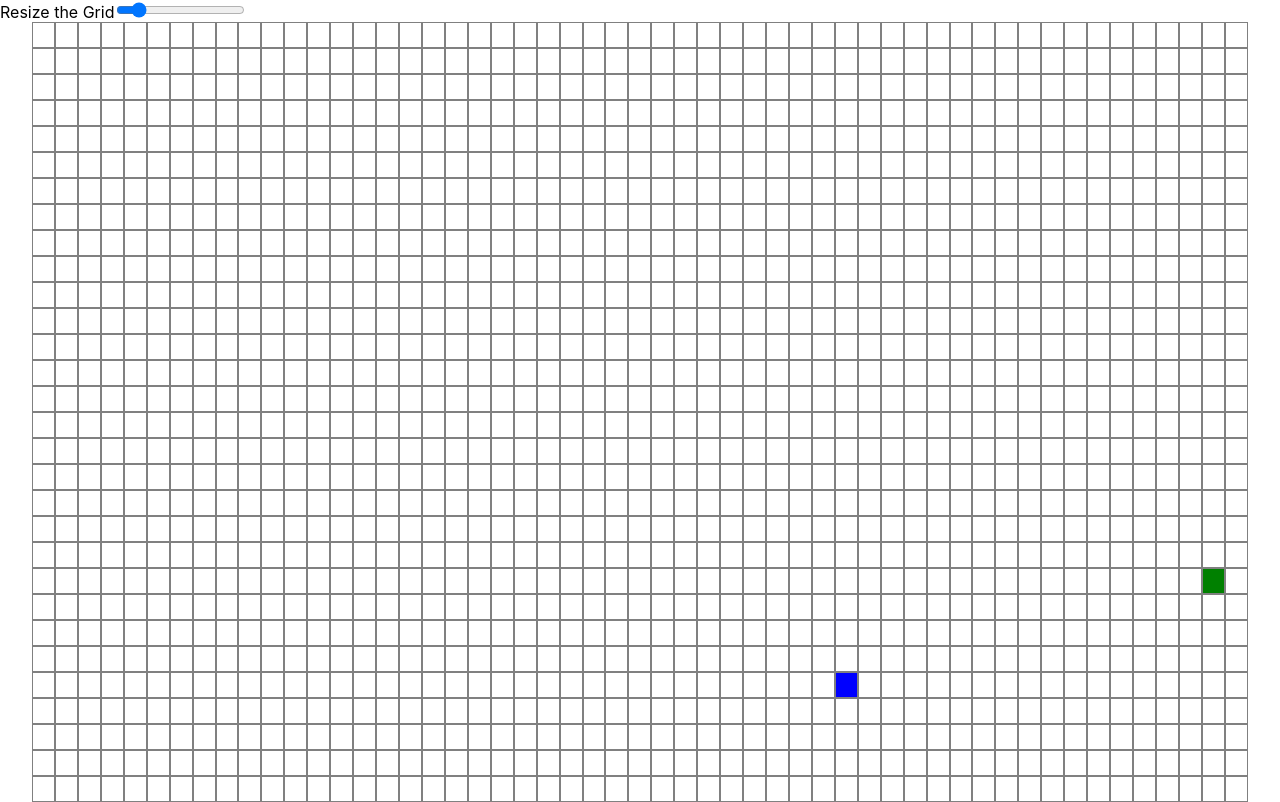
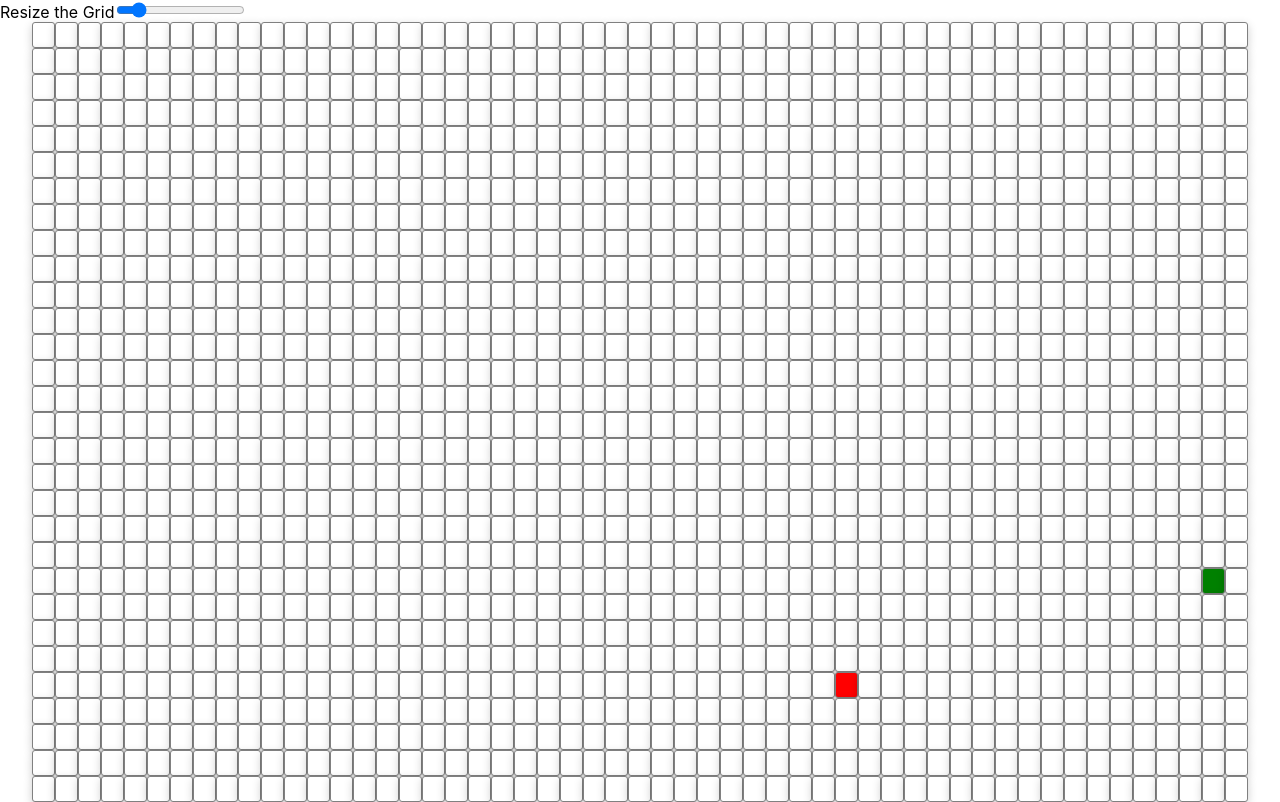
Before and after one commit to kdmladenov/Algorithms-Visualizer, a React (Create React App) app: page / in a window 1280 px wide. Built offline with nearby package versions, Linux system fonts and the light colour scheme.

Commit message:
Walls functionality with CSS animations

```diff
--- a/public/index.html
+++ b/public/index.html
@@ -11,7 +11,7 @@
     />
     <link rel="apple-touch-icon" href="%PUBLIC_URL%/logo192.png" />
     <link rel="manifest" href="%PUBLIC_URL%/manifest.json" />
-    <link rel="stylesheet" href="https://cdn.jsdelivr.net/npm/@fortawesome/fontawesome-free@5.15.4/css/fontawesome.min.css" integrity="sha384-jLKHWM3JRmfMU0A5x5AkjWkw/EYfGUAGagvnfryNV3F9VqM98XiIH7VBGVoxVSc7" crossorigin="anonymous">
+    <link rel="stylesheet" href="https://cdnjs.cloudflare.com/ajax/libs/font-awesome/5.15.4/css/all.min.css" integrity="sha512-1ycn6IcaQQ40/MKBW2W4Rhis/DbILU74C1vSrLJxCq57o941Ym01SwNsOMqvEBFlcgUa6xLiPY/NS5R+E6ztJQ==" crossorigin="anonymous" referrerpolicy="no-referrer" />
 
     <title>Algorithms Visualizer</title>
   </head>
--- a/src/components/pathfinder/Grid.js
+++ b/src/components/pathfinder/Grid.js
@@ -1,40 +1,87 @@
-import React from 'react';
+import React, { useEffect, useState } from 'react';
 import './styles/Grid.css';
 import Node from './Node';
 
 const Grid = ({ size }) => {
+  const [grid, setGrid] = useState([]);
+  const [mouseIsPressed, setMouseIsPressed] = useState(false);
+
   const aspectRatio = 16 / 9; // cols/rows
   const rowCount = Math.floor(90 / size);
   const colCount = Math.floor(rowCount * aspectRatio);
-  const grid = [];
-
-  for (let currentRow = 0; currentRow < rowCount; currentRow++) {
-    grid.push([]);
-    for (let currentCol = 0; currentCol < colCount; currentCol++) {
-      grid[currentRow].push([]);
-    }
-  }
 
   let startRow = Math.floor(Math.random() * rowCount);
   let startCol = Math.floor(Math.random() * colCount);
   let endRow = Math.floor(Math.random() * rowCount);
   let endCol = Math.floor(Math.random() * colCount);
 
+  const handleMouseClick = (row, col) => {
+    setGrid(gridWithToggleWall(row, col));
+    setMouseIsPressed(true);
+  };
+
+  const handleMouseHover = (row, col) => {
+    if (!mouseIsPressed) return; //goes to handleMouseClick
+    if (grid[row][col].isWall) return;
+    setGrid(gridWithToggleWall(row, col));
+  };
+
+  const gridWithToggleWall = (row, col) => {
+    const gridCopy = [...grid];
+    const nodeToBeToggled = gridCopy[row][col];
+    const toggledNode = { ...nodeToBeToggled, isWall: !nodeToBeToggled.isWall };
+    gridCopy[row][col] = toggledNode;
+
+    return gridCopy;
+  };
+
+  useEffect(() => {
+    const nodes = [];
+    for (let currRow = 0; currRow < rowCount; currRow++) {
+      nodes.push([]);
+      for (let currCol = 0; currCol < colCount; currCol++) {
+        const node = {
+          row: currRow,
+          col: currCol,
+          isStart: startRow === currRow && startCol === currCol,
+          isEnd: endRow === currRow && endCol === currCol,
+          size,
+          distance: Infinity,
+          isVisited: false,
+          isWall: false,
+          previousNode: null
+        };
+
+        nodes[currRow].push(node);
+      }
+    }
+    setGrid(nodes);
+    // eslint-disable-next-line
+  }, [rowCount, colCount]);
+
   return (
     <div className="grid">
       <div className="row">
         {grid.map((row, rowIndex) => (
           <div key={rowIndex} className="col">
-            {row.map((node, nodeIndex) => (
-              <Node
-                key={nodeIndex}
-                col={nodeIndex + 1}
-                row={rowIndex + 1}
-                isStart={startRow === rowIndex && startCol === nodeIndex}
-                isEnd={endRow === rowIndex && endCol === nodeIndex}
-                size={size}
-              />
-            ))}
+            {row.map((node, nodeIndex) => {
+              const { row, col, isEnd, isStart, size, isWall } = node;
+              return (
+                <Node
+                  key={nodeIndex}
+                  col={col}
+                  row={row}
+                  isStart={isStart}
+                  isEnd={isEnd}
+                  isWall={isWall}
+                  size={size}
+                  mouseIsPressed={mouseIsPressed}
+                  onMouseClick={(row, col) => handleMouseClick(row, col)}
+                  onMouseHover={(row, col) => handleMouseHover(row, col)}
+                  onMouseUp={() => setMouseIsPressed(false)}
+                />
+              );
+            })}
           </div>
         ))}
       </div>
--- a/src/components/pathfinder/Header.js
+++ b/src/components/pathfinder/Header.js
@@ -5,13 +5,12 @@ const Header = ({ nodeSize, setNodeSize }) => {
 
   return (
     <div>
-      <label class="text-warning" for="nodes-amount">
+      <label className="text-warning" htmlFor="nodes-amount">
         Resize the Grid
       </label>
       <input
         name="nodes-amount"
         type="range"
-        class="form-range"
         id="nodes-slider"
         value={nodeSize}
         onChange={(e) => setNodeSize(e.target.value)}
--- a/src/components/pathfinder/Node.js
+++ b/src/components/pathfinder/Node.js
@@ -1,8 +1,20 @@
 import React from 'react';
 import './styles/Node.css';
 
+import './styles/Node.css';
 
-const Node = ({ row, col, isStart, isEnd, isWall, isWeight, onMouseDown, size }) => {
+const Node = ({
+  row,
+  col,
+  isStart,
+  isEnd,
+  isWall,
+  isWeight,
+  onMouseClick,
+  onMouseHover,
+  onMouseUp,
+  size
+}) => {
   const nodeConditionalClassName = isEnd
     ? 'end'
     : isStart
@@ -18,8 +30,13 @@ const Node = ({ row, col, isStart, isEnd, isWall, isWeight, onMouseDown, size })
       style={{ height: `${size}vh`, width: `${size}vw` }}
       id={`node-${row}-${col}`}
       className={`node node-${nodeConditionalClassName}`}
-      onMouseDown={() => onMouseDown(row, col)}
-    />
+      onMouseDown={() => onMouseClick(row, col)}
+      onMouseEnter={() => onMouseHover(row, col)}
+      onMouseUp={() => onMouseUp()}
+    >
+      {/* {nodeConditionalClassName === 'start' && <i className="fas fa-play"></i>}
+      {nodeConditionalClassName === 'end' && <i className="fas fa-stop"></i>} */}
+    </div>
   );
 };
 
--- a/src/components/pathfinder/styles/Node.css
+++ b/src/components/pathfinder/styles/Node.css
@@ -1,11 +1,41 @@
-.node{
+.node {
   border: 1px solid grey;
+  background-color: #fff;
+  border-radius: 3px;
+  box-shadow: 0 3px 10px rgba(0, 0, 0, 0.2);
+  color: #333;
 }
 
-.node-start{
+.node-start {
+  color: green;
+  font-size: 1.5rem;
+  margin: auto;
   background-color: green;
 }
 
-.node-end{
-  background-color: blue;
+.node-end {
+  /* font-size: 1.5rem;
+  margin: auto;
+  color: red; */
+  background-color: red;
 }
+
+.node-wall {
+  /* font-size: 1.5rem;
+  margin: auto;
+  color: red; */
+  background-color: black;
+  animation-name: wall;
+  animation-duration: 0.3s;
+  animation-timing-function: ease-in-out;
+}
+
+@keyframes wall {
+  from {
+    transform: scale(0.3);
+  }
+
+  to {
+    transform: scale(1);
+  }
+}
```
Also changed, not shown: public/manifest.json (added).
